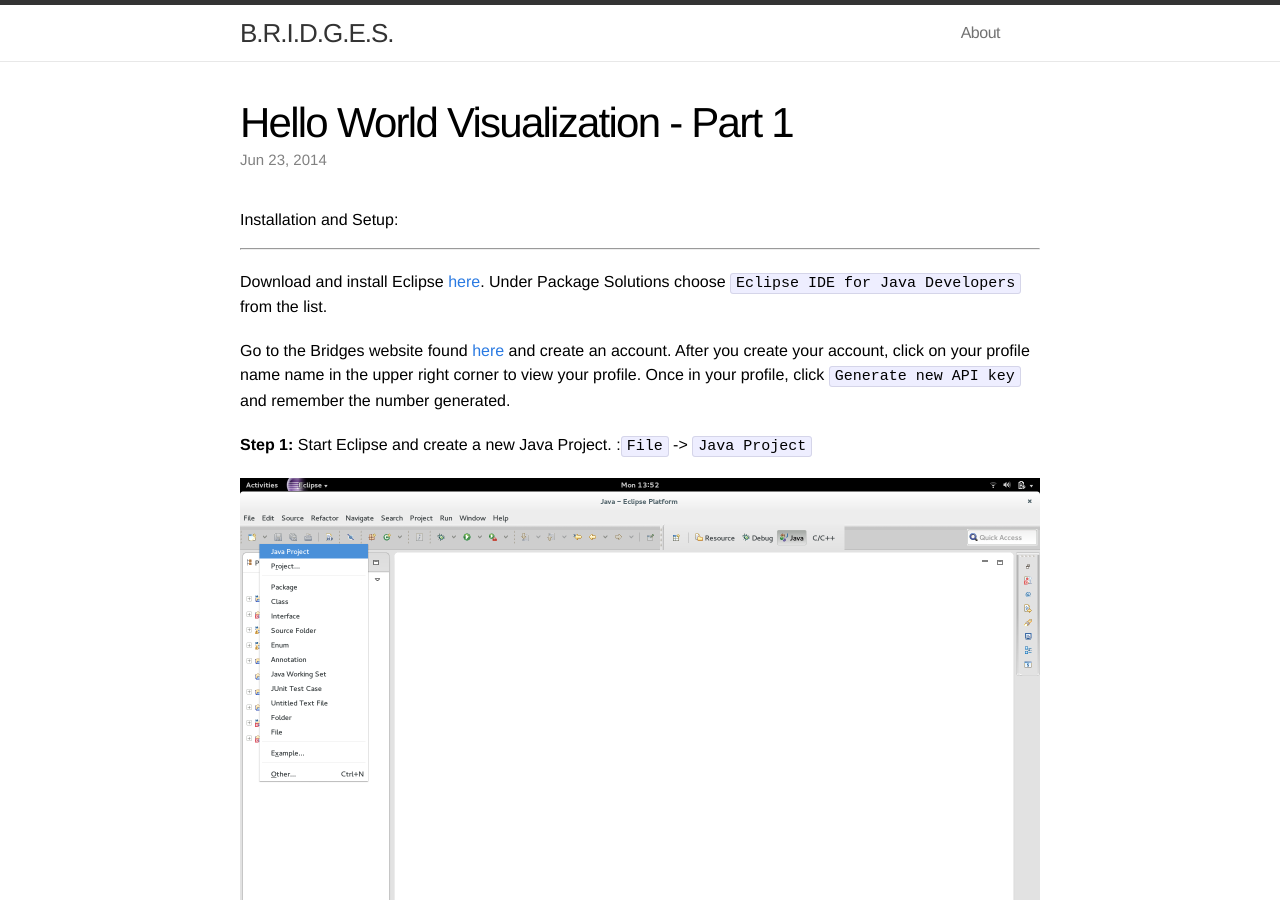
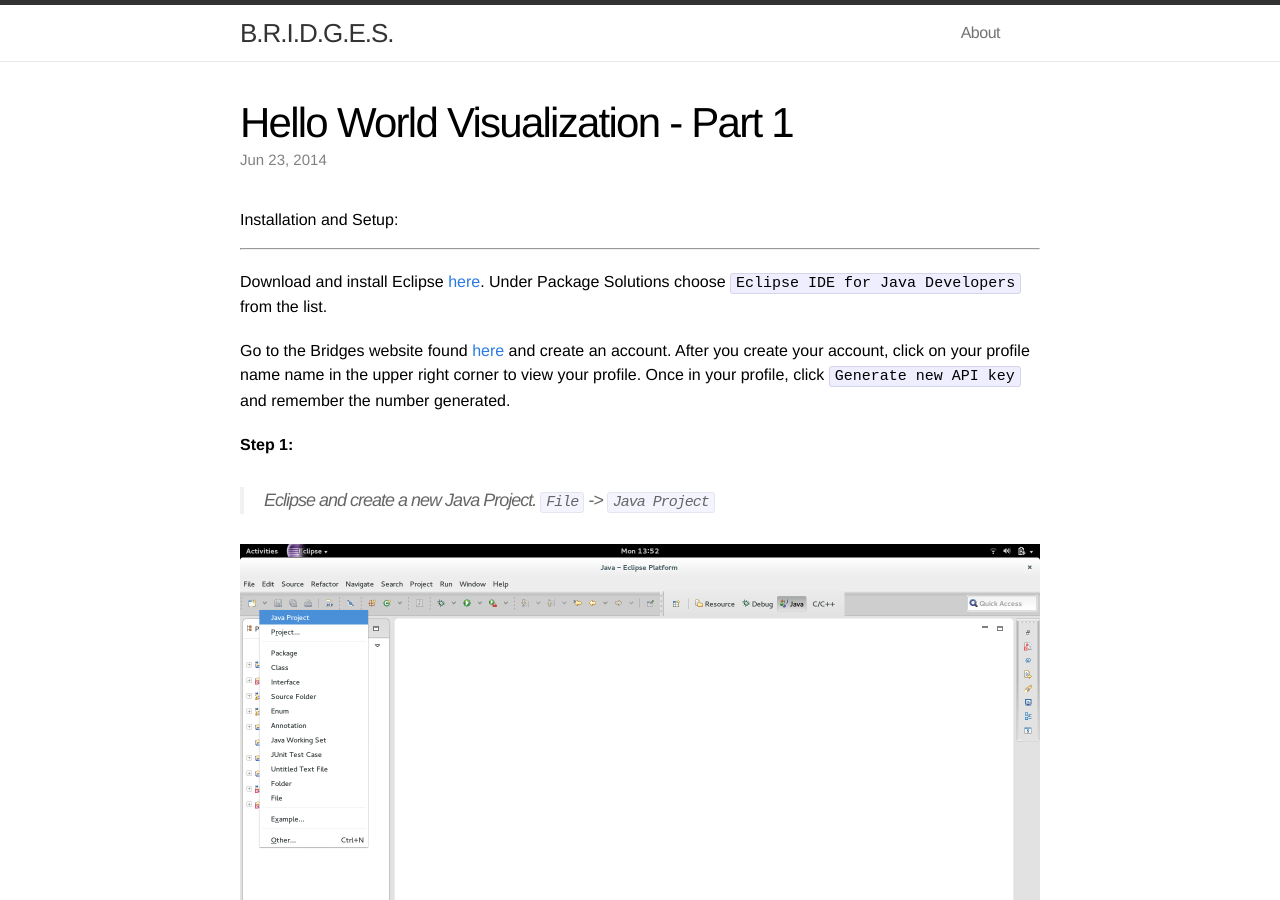
Before and after one commit to Dismembered/Dismembered.github.io, a Jekyll site: the page built from _posts/2014-06-23-HelloWorld-Tutorial_part1.markdown, in a window 1280 px wide and 900 px high. Built offline with Jekyll 4.4.1, drawn with Linux system fonts in a browser that asks for light colours.

Commit message:
Update 2014-06-23-HelloWorld-Tutorial_part1.markdown

```diff
--- a/_posts/2014-06-23-HelloWorld-Tutorial_part1.markdown
+++ b/_posts/2014-06-23-HelloWorld-Tutorial_part1.markdown
@@ -13,13 +13,12 @@
 Go to the Bridges website found [here](http://bridges.cs.uncc.edu/login) and create an account. After you create your account, click on your profile name name in the upper right corner to view your profile. Once in your profile, click `Generate new API key` and remember the number generated.
 
 **Step 1:**
-Start Eclipse and create a new Java Project.
-:`File` -> `Java Project`
+> Eclipse and create a new Java Project. `File` -> `Java Project`
 
 ![drawing](/images/screenshot_0.png)
 
 **Step 2:**
-In the new window change the `Project name` field input your name. Then click `Finish` in the lower right hand corner.
+> In the new window change the `Project name` field input your name. Then click `Finish` in the lower right hand corner.
 
 ![drawing](/images/screenshot_1.png)
 
```
